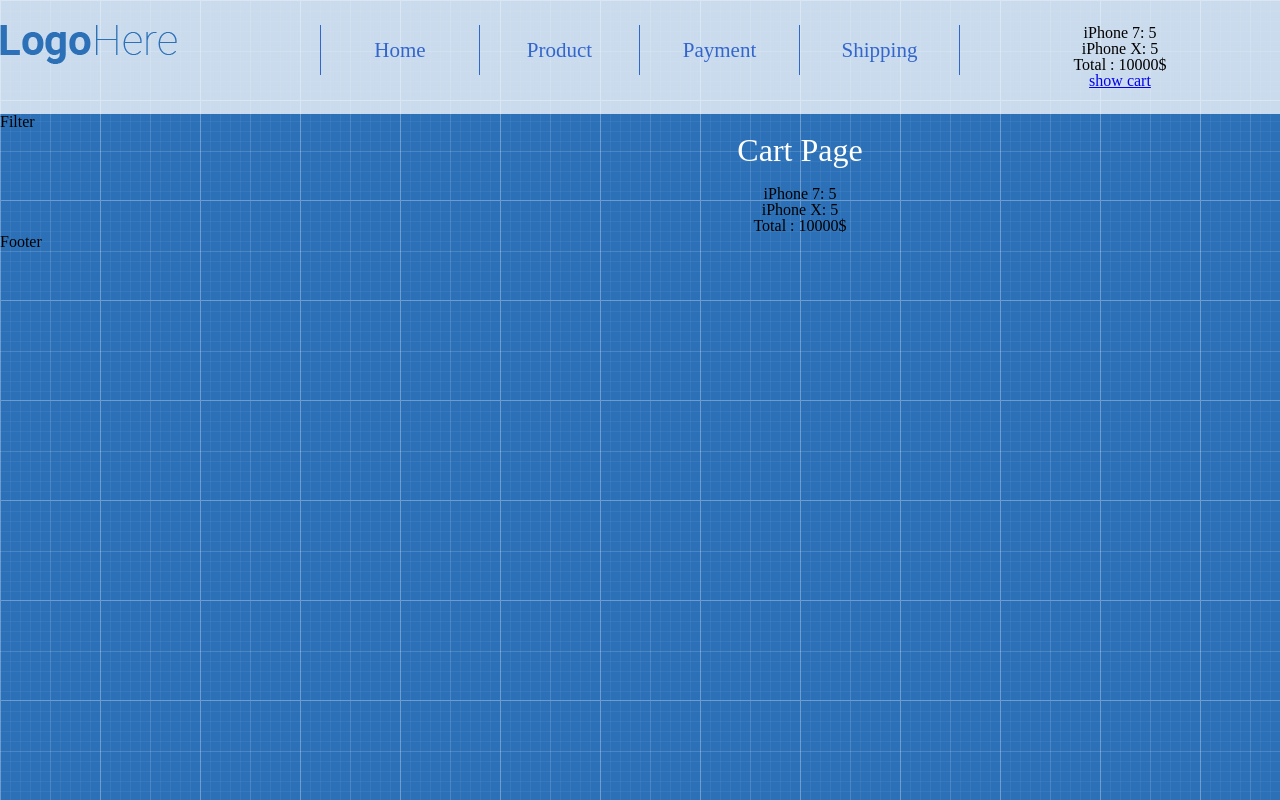
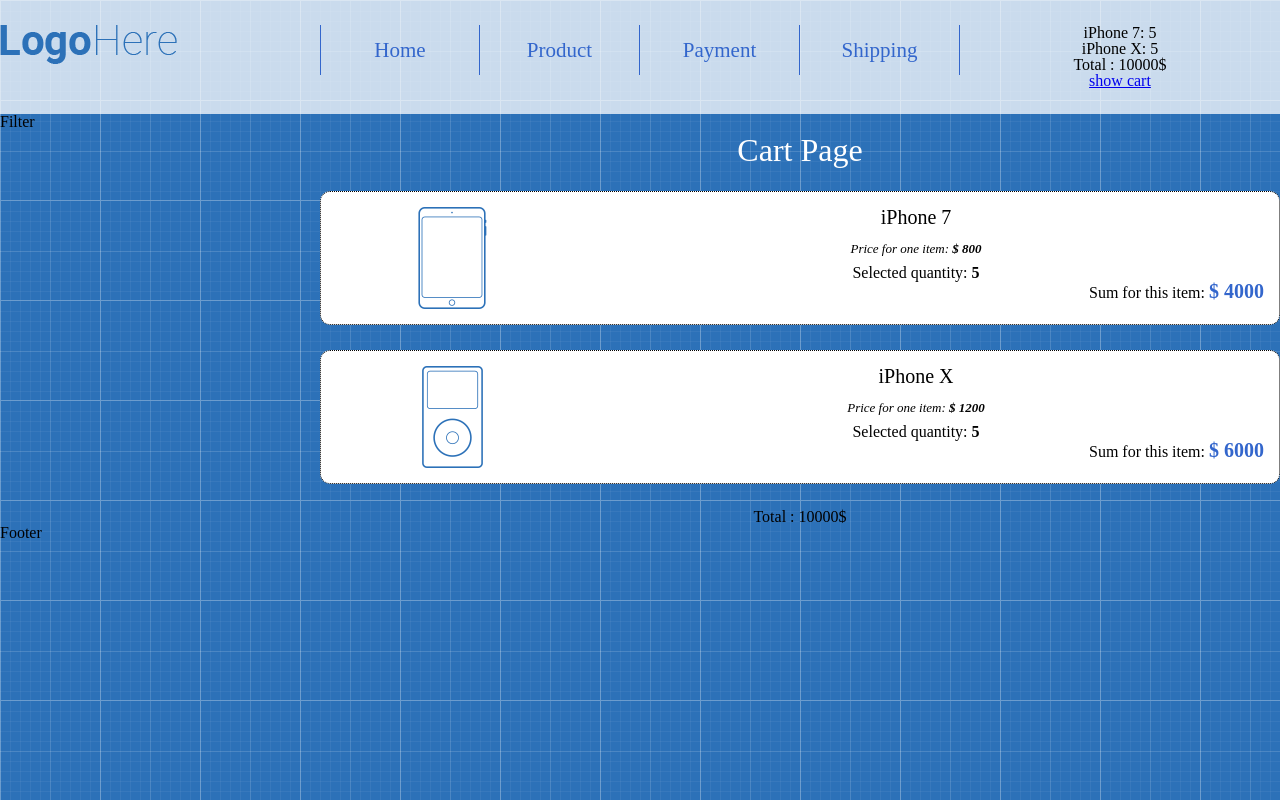
Before and after one commit to bogdanalevickaa/shop-project, a React (Create React App) app: page /cart in a window 1280 px wide. Built offline with nearby package versions, Linux system fonts and the light colour scheme.

Commit message:
+CartProductListItem  ++CartProductListItemextended

```diff
--- a/src/App/Main/CartPage/CartPage.js
+++ b/src/App/Main/CartPage/CartPage.js
@@ -2,6 +2,7 @@
 import '../../Header/Cart/cart.css'
 import CartTotal from '../../../features/Cart/CartTotal'
 import CartProductList from '../../../features/Cart/CartProductList';
+import CartProductListItemExtended from '../../../features/Cart/CartProductListItemExtended';
 
 
 const CartPage = ({
@@ -13,6 +14,7 @@
         <div className="cart text-center">
             <CartProductList
                 productsInCart = {productsInCart}
+                CartItemComponent = {CartProductListItemExtended}
             />
             <CartTotal
                 productsInCart = {productsInCart}
--- a/src/features/Cart/CartProductList.js
+++ b/src/features/Cart/CartProductList.js
@@ -1,18 +1,22 @@
 import React from 'react';
 import {keys} from 'lodash'
 import products, {getProductsMap} from '../../App/Main/Products/products'
+import CartProductListItem from './CartProductListItem'
 
 const CartProductList = ({
     productsInCart,
-    productsMap = getProductsMap(products)
+    productsMap = getProductsMap(products),
+    CartItemComponent = CartProductListItem,
 }) =>{
     return(
         <div>
             {   //[1,2]
                 keys(productsInCart).map((productId)=>(
-                    <div key={productId}>
-                        <span>{productsMap[productId].name}</span>: <span>{productsInCart[productId]}</span>
-                    </div>
+                    <CartItemComponent
+                        product = {productsMap[productId]}
+                        productCount = {productsInCart[productId]}
+                        key = {productId}
+                    />
                 ))
             }
         </div>
--- /dev/null
+++ b/src/features/Cart/CartProductListItem.js
@@ -0,0 +1,13 @@
+import React from 'react';
+
+const CartProductListItem = ({
+    product,
+    productCount,
+}) =>{
+    return(
+        <div>
+            <span>{product.name}</span>: <span>{productCount}</span>
+        </div>
+    )
+}
+export default CartProductListItem;
--- /dev/null
+++ b/src/features/Cart/CartProductListItemExtended.css
@@ -0,0 +1,35 @@
+.cart-product-list-item-description {
+    margin: 25px 0;
+    padding: 15px;
+    border: 1px dotted;
+    border-radius: 10px;
+    color: black;
+}
+.cart-product-list-item-description img {
+    display: block;
+    margin: 0 auto;
+}
+.cart-extended-name {
+    font-size: 20px;
+    text-align: center;
+    margin-bottom: 15px;
+}
+.cart-extended-price {
+ font-size: 13px;
+ font-style: italic;
+ margin-bottom: 10px;
+}
+.bold {
+    font-weight: bold;
+}
+.cart-extended-sum {
+    font-size: 16px;
+    text-align: right;
+}
+.sum-price {
+    font-size: 20px;
+    color: #3366cc;
+}
+.cart-product-list-item-description {
+    background: white;
+}
--- /dev/null
+++ b/src/features/Cart/CartProductListItemExtended.js
@@ -0,0 +1,37 @@
+import React from 'react'
+import './CartProductListItemExtended.css'
+
+
+const CartProductListItemExtended = ({
+    product,
+    productCount,
+
+}) => (
+    <div>
+        <div className="cart-product-list-item-description">
+            <div className="row">
+                <div className="col-lg-3">
+                    <img src={product.image} alt={product.name}/>
+                </div>
+                <div className="col-lg-9">
+                    <p className="cart-extended-name">
+                        <span> {product.name} </span>
+                    </p>
+                    <p className="cart-extended-price">
+                         Price for one item: <span className="bold">$ {product.price} </span>
+                    </p>
+                    <p className="cart-extended-count">
+                         Selected quantity: <span className="bold"> {productCount} </span>
+
+                    </p>
+                    <p className="cart-extended-sum">
+                         Sum for this item: <span className="bold sum-price">$ {(product.price * productCount)} </span>
+                    </p>
+
+                </div>
+            </div>
+        </div>
+    </div>
+)
+
+export default CartProductListItemExtended;
```
